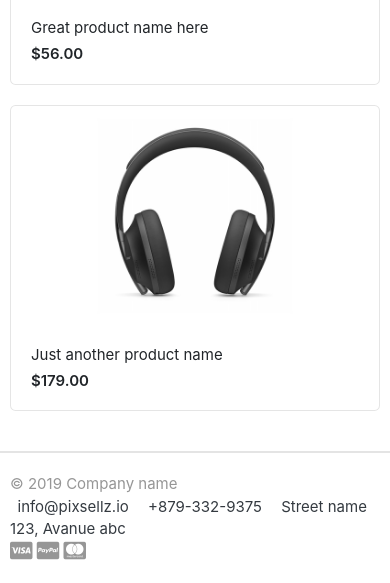
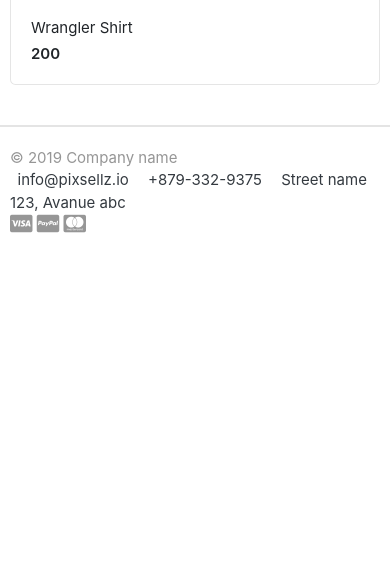
Before and after one commit to UpamaKr/silkrout, a Django app: page / in a window 390 px wide. Shown: the part 2635-3218 px from the top of the page. After the commit the page ends 2868 px from the top, so only its background shows below. Run offline with Django 5.2, Linux system fonts and the light colour scheme; data comes from the database, SQL or seed files in the repository; some libraries are stand-ins or nearby versions; some web fonts are replaced.

Commit message:
display products in homepage, store and displaying products in store and display products by category are done

```diff
--- a/silkrout/urls.py
+++ b/silkrout/urls.py
@@ -15,7 +15,7 @@ Including another URLconf
     2. Add a URL to urlpatterns:  path('blog/', include('blog.urls'))
 """
 from django.contrib import admin
-from django.urls import path
+from django.urls import path, include
 from . import views
 
 from django.conf.urls.static import static
@@ -24,4 +24,5 @@ from django.conf import settings
 urlpatterns = [
     path('admin/', admin.site.urls),
     path('', views.home, name='home'),
+    path('store/', include('store.urls')),
 ] + static(settings.MEDIA_URL, document_root=settings.MEDIA_ROOT)
--- a/silkrout/views.py
+++ b/silkrout/views.py
@@ -1,5 +1,12 @@
 from django.shortcuts import render
+from store.models import Product
 
 
 def home(request):
-    return render(request, 'home.html')
+    products = Product.objects.all().filter(is_available=True)
+
+    context = {
+        'products': products,
+
+    }
+    return render(request, 'home.html', context)
--- /dev/null
+++ b/store/urls.py
@@ -0,0 +1,9 @@
+
+from django.urls import path
+from . import views
+
+
+urlpatterns = [
+    path('', views.store, name='store'),
+    path('<slug:category_slug>/', views.store, name='product_by_category'),
+]
--- a/templates/home.html
+++ b/templates/home.html
@@ -27,78 +27,18 @@
 
 
 <div class="row">
+	{% for product in products %}
 	<div class="col-md-3">
 		<div class="card card-product-grid">
-			<a href="./product-detail.html" class="img-wrap"> <img src="{%static 'images/items/1.jpg' %}"> </a>
+			<a href="./product-detail.html" class="img-wrap"> <img src="{{product.image.url}}"> </a>
 			<figcaption class="info-wrap">
-				<a href="./product-detail.html" class="title">Just another product name</a>
-				<div class="price mt-1">$179.00</div> <!-- price-wrap.// -->
+				<a href="./product-detail.html" class="title">{{product.product_name}}</a>
+				<div class="price mt-1">{{product.price}}</div> <!-- price-wrap.// -->
 			</figcaption>
 		</div>
 	</div> <!-- col.// -->
-	<div class="col-md-3">
-		<div class="card card-product-grid">
-			<a href="./product-detail.html" class="img-wrap"> <img src="{%static 'images/items/2.jpg' %}"> </a>
-			<figcaption class="info-wrap">
-				<a href="./product-detail.html" class="title">Some item name here</a>
-				<div class="price mt-1">$280.00</div> <!-- price-wrap.// -->
-			</figcaption>
-		</div>
-	</div> <!-- col.// -->
-	<div class="col-md-3">
-		<div class="card card-product-grid">
-			<a href="./product-detail.html" class="img-wrap"> <img src="{%static 'images/items/3.jpg' %}"> </a>
-			<figcaption class="info-wrap">
-				<a href="./product-detail.html" class="title">Great product name here</a>
-				<div class="price mt-1">$56.00</div> <!-- price-wrap.// -->
-			</figcaption>
-		</div>
-	</div> <!-- col.// -->
-	<div class="col-md-3">
-		<div class="card card-product-grid">
-			<a href="./product-detail.html" class="img-wrap"> <img src="{%static 'images/items/4.jpg' %}"> </a>
-			<figcaption class="info-wrap">
-				<a href="./product-detail.html" class="title">Just another product name</a>
-				<div class="price mt-1">$179.00</div> <!-- price-wrap.// -->
-			</figcaption>
-		</div>
-	</div> <!-- col.// -->
-	<div class="col-md-3">
-		<div class="card card-product-grid">
-			<a href="./product-detail.html" class="img-wrap"> <img src="{%static 'images/items/5.jpg' %}"> </a>
-			<figcaption class="info-wrap">
-				<a href="./product-detail.html" class="title">Just another product name</a>
-				<div class="price mt-1">$179.00</div> <!-- price-wrap.// -->
-			</figcaption>
-		</div>
-	</div> <!-- col.// -->
-	<div class="col-md-3">
-		<div class="card card-product-grid">
-			<a href="./product-detail.html" class="img-wrap"> <img src="{%static 'images/items/6.jpg' %}"> </a>
-			<figcaption class="info-wrap">
-				<a href="./product-detail.html" class="title">Some item name here</a>
-				<div class="price mt-1">$280.00</div> <!-- price-wrap.// -->
-			</figcaption>
-		</div>
-	</div> <!-- col.// -->
-	<div class="col-md-3">
-		<div class="card card-product-grid">
-			<a href="./product-detail.html" class="img-wrap"> <img src="{%static 'images/items/7.jpg' %}"> </a>
-			<figcaption class="info-wrap">
-				<a href="./product-detail.html" class="title">Great product name here</a>
-				<div class="price mt-1">$56.00</div> <!-- price-wrap.// -->
-			</figcaption>
-		</div>
-	</div> <!-- col.// -->
-	<div class="col-md-3">
-		<div class="card card-product-grid">
-			<a href="./product-detail.html" class="img-wrap"> <img src="{%static 'images/items/9.jpg' %}"> </a>
-			<figcaption class="info-wrap">
-				<a href="./product-detail.html" class="title">Just another product name</a>
-				<div class="price mt-1">$179.00</div> <!-- price-wrap.// -->
-			</figcaption>
-		</div>
-	</div> <!-- col.// -->
+	{% endfor %}
+
 </div> <!-- row.// -->
 
 </div><!-- container // -->
--- a/templates/includes/navbar.html
+++ b/templates/includes/navbar.html
@@ -47,7 +47,7 @@
                 </div>
             </div>  <!-- category-wrap.// -->
         </div> <!-- col.// -->
-        <a href="./store.html" class="btn btn-outline-primary">Store</a>
+        <a href="{% url 'store' %}" class="btn btn-outline-primary">Store</a>
         <div class="col-lg  col-md-6 col-sm-12 col">
             <form action="#" class="search">
                 <div class="input-group w-100">
```
Also changed, not shown: store/views.py (+25 -1 lines), templates/store/store.html (added, +173 -0 lines).
